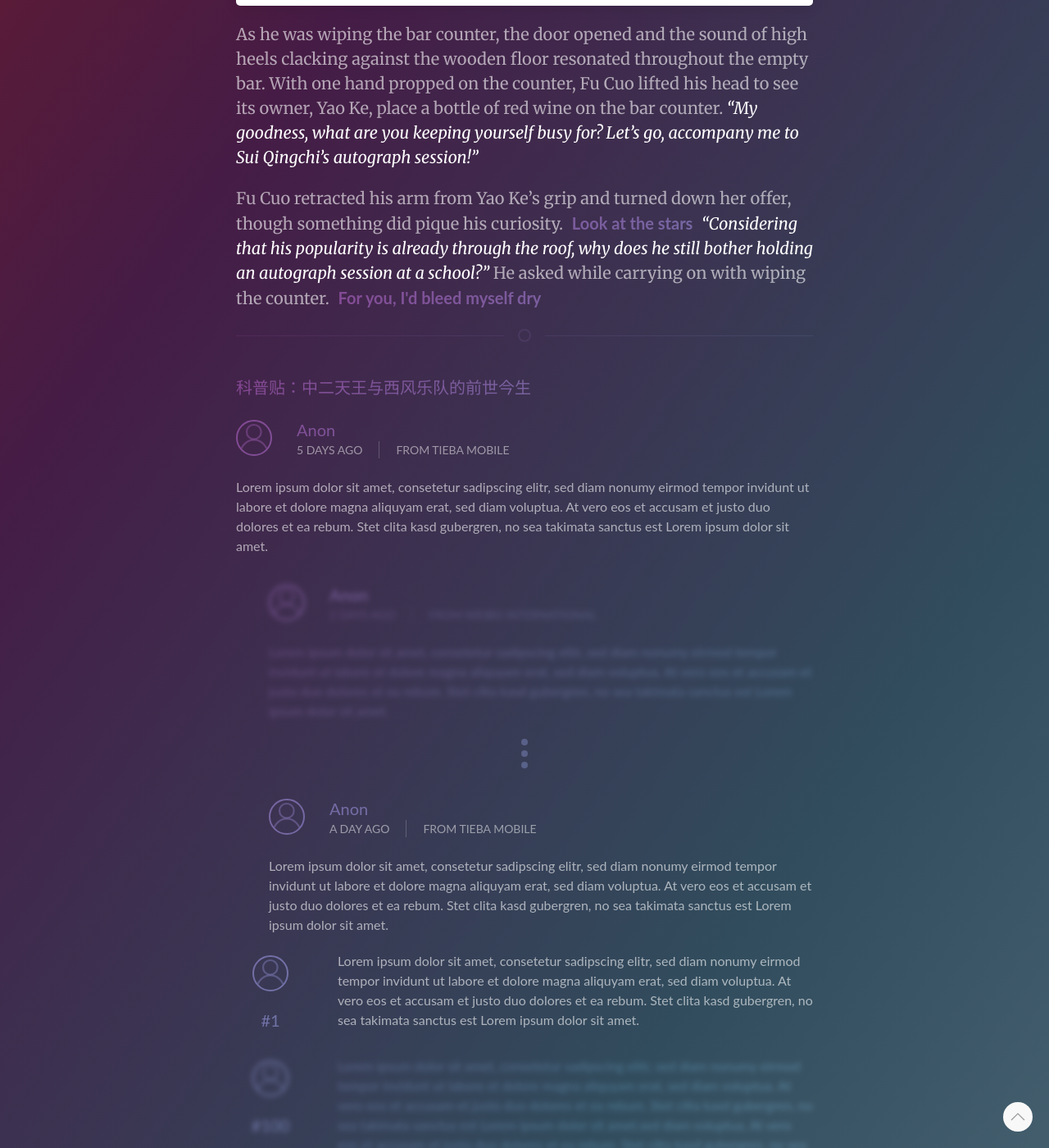
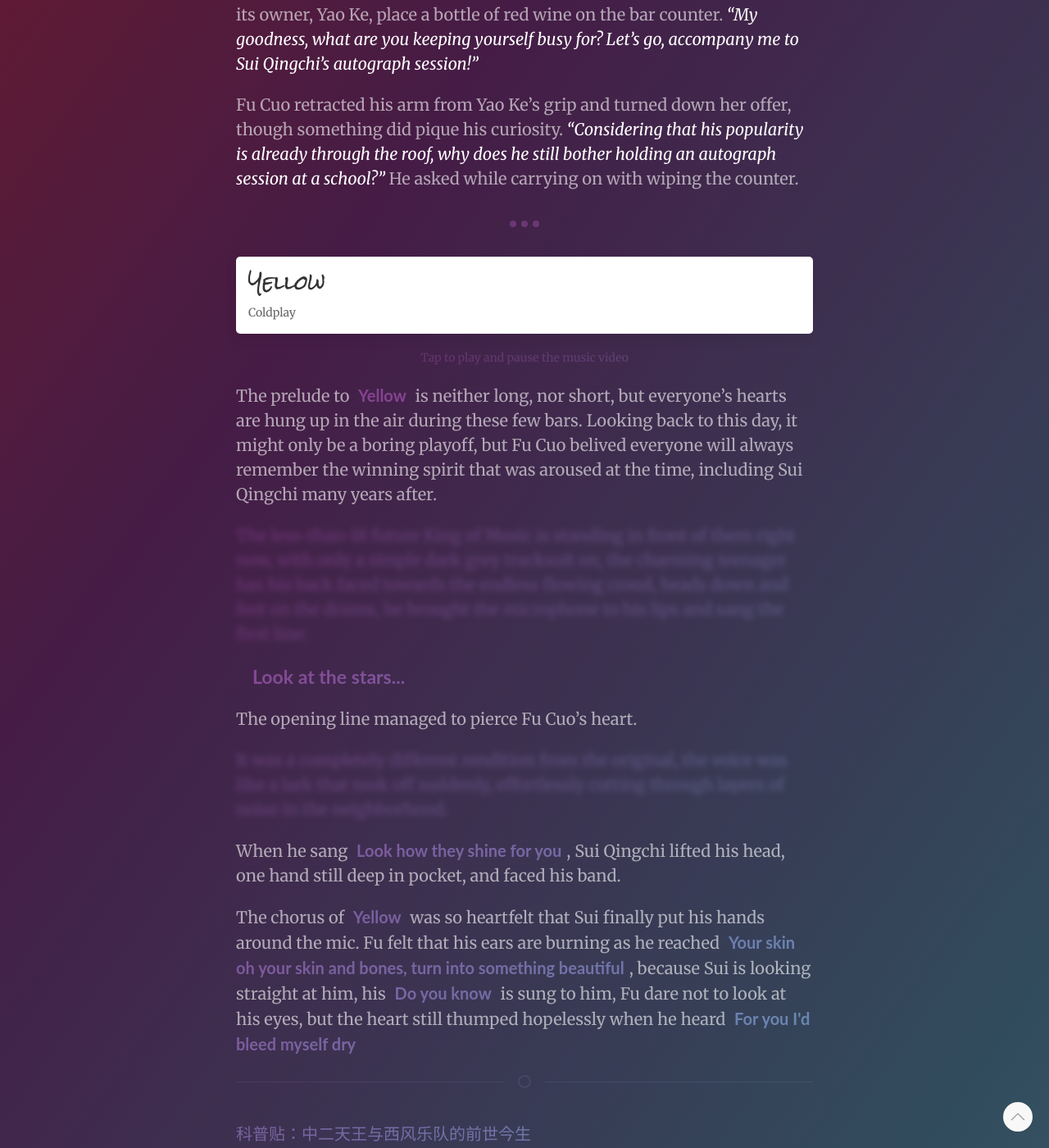
Before and after one commit to QingCuo/QingCuo.github.io, a Jekyll site: the page built from _posts/2021-06-29-chapter-2.markdown, in a window 1280 px wide and 1400 px high, scrolled down 1194 px. Shown: the whole window at 82% size. Built offline with Jekyll 4.4.1, drawn with Linux system fonts in a browser that asks for light colours; nearby versions of some CDN libraries; some web fonts are replaced; some of the changed text lies outside the part shown.

Commit message:
Added example for lyric sync

```diff
--- a/_posts/2021-06-29-chapter-2.markdown
+++ b/_posts/2021-06-29-chapter-2.markdown
@@ -15,9 +15,15 @@ Fu Cuo stood at the end of the alleyway, glancing swiftly towards the direction
 
 Fu Cuo was the earliest to arrive at the bar although the bar had yet to start operating at that time of the day. His role at the bar was rather complicated. You could say that he’s one of the investors, but he’s usually busy buzzing around the bar serving customers and cleaning up. He could be considered as an employee, but he has to busk at night. You could also say that he’s the owner of the bar, but the owner is actually someone else instead.
 
+As he was wiping the bar counter, the door opened and the sound of high heels clacking against the wooden floor resonated throughout the empty bar. With one hand propped on the counter, Fu Cuo lifted his head to see its owner, Yao Ke, place a bottle of red wine on the bar counter. *“My goodness, what are you keeping yourself busy for? Let’s go, accompany me to Sui Qingchi’s autograph session!”*
+
+Fu Cuo retracted his arm from Yao Ke’s grip and turned down her offer, though something did pique his curiosity.  *“Considering that his popularity is already through the roof, why does he still bother holding an autograph session at a school?”* He asked while carrying on with wiping the counter.
+
+<div class="uk-text-center uk-margin uk-blend-overlay"><span uk-icon="icon: more; ratio: 2"></span></div>
+
 <!-- Music Player -->
 <div class="music-player" >
-    <div class="uk-card uk-card-default uk-link-toggle uk-grid-collapse uk-margin uk-border-rounded" uk-grid uk-sticky="top: 100; animation: uk-animation-slide-top; " onclick="playPause()">
+    <div class="uk-card uk-card-default uk-link-toggle uk-grid-collapse uk-margin uk-border-rounded" uk-grid uk-sticky="top: 150; offset: 10; animation: uk-animation-slide-top; " onclick="playPause()">
         <div class="uk-width-auto uk-flex-last@s uk-card-media-right uk-cover-container uk-padding-small uk-text-right">
             <div id="youtube-player"></div>
         </div>
@@ -28,11 +34,24 @@ Fu Cuo was the earliest to arrive at the bar although the bar had yet to start o
             </div>
         </div>
     </div>
+    <div class="uk-text-meta uk-blend-overlay uk-text-center">Tap to play and pause the music video</div>
 </div>
 
-As he was wiping the bar counter, the door opened and the sound of high heels clacking against the wooden floor resonated throughout the empty bar. With one hand propped on the counter, Fu Cuo lifted his head to see its owner, Yao Ke, place a bottle of red wine on the bar counter. *“My goodness, what are you keeping yourself busy for? Let’s go, accompany me to Sui Qingchi’s autograph session!”*
+The prelude to `Yellow`{: onclick="playPause()"} is neither long, nor short, but everyone's hearts are hung up in the air during these few bars. Looking back to this day, it might only be a boring playoff, but Fu Cuo belived everyone will always remember the winning spirit that was aroused at the time, including Sui Qingchi many years after.
 
-Fu Cuo retracted his arm from Yao Ke’s grip and turned down her offer, though something did pique his curiosity. `Look at the stars`{: onclick="playVideoAt(35)"} *“Considering that his popularity is already through the roof, why does he still bother holding an autograph session at a school?”* He asked while carrying on with wiping the counter. `For you, I'd bleed myself dry`{: onclick="playVideoAt(187)"}
+The less-than-18 future King of Music is standing in front of them right now, with only a simple dark grey tracksuit on, the charming teenager has his back faced towards the endless flowing croud, heads down and feet on the drums, he brought the microphone to his lips and sang the first line:
+{: .blur-text}
+
+> `Look at the stars...`{: onclick="playVideoAt(35)"}
+
+The opening line managed to pierce Fu Cuo's heart.
+
+It was a completely different rendition from the original, the voice was like a lark that took off suddenly, effortlessly cutting through layers of noise in the neighborhood.
+{: .blur-text}
+
+When he sang `Look how they shine for you`{: onclick="playVideoAt(38)"}, Sui Qingchi lifted his head, one hand still deep in pocket, and faced his band.
+
+The chorus of `Yellow`{: onclick="playPause()"} was so heartfelt that Sui finally put his hands around the mic. Fu felt that his ears are burning as he reached `Your skin oh your skin and bones, turn into something beautiful`{: onclick="playVideoAt(173)"}, because Sui is looking straight at him, his `Do you know`{: onclick="playVideoAt(185)"} is sung to him, Fu dare not to look at his eyes, but the heart still thumped hopelessly when he heard `For you I'd bleed myself dry`{: onclick="playVideoAt(187)"}
 
 ---
 {: .uk-blend-overlay .uk-divider-icon}
```
